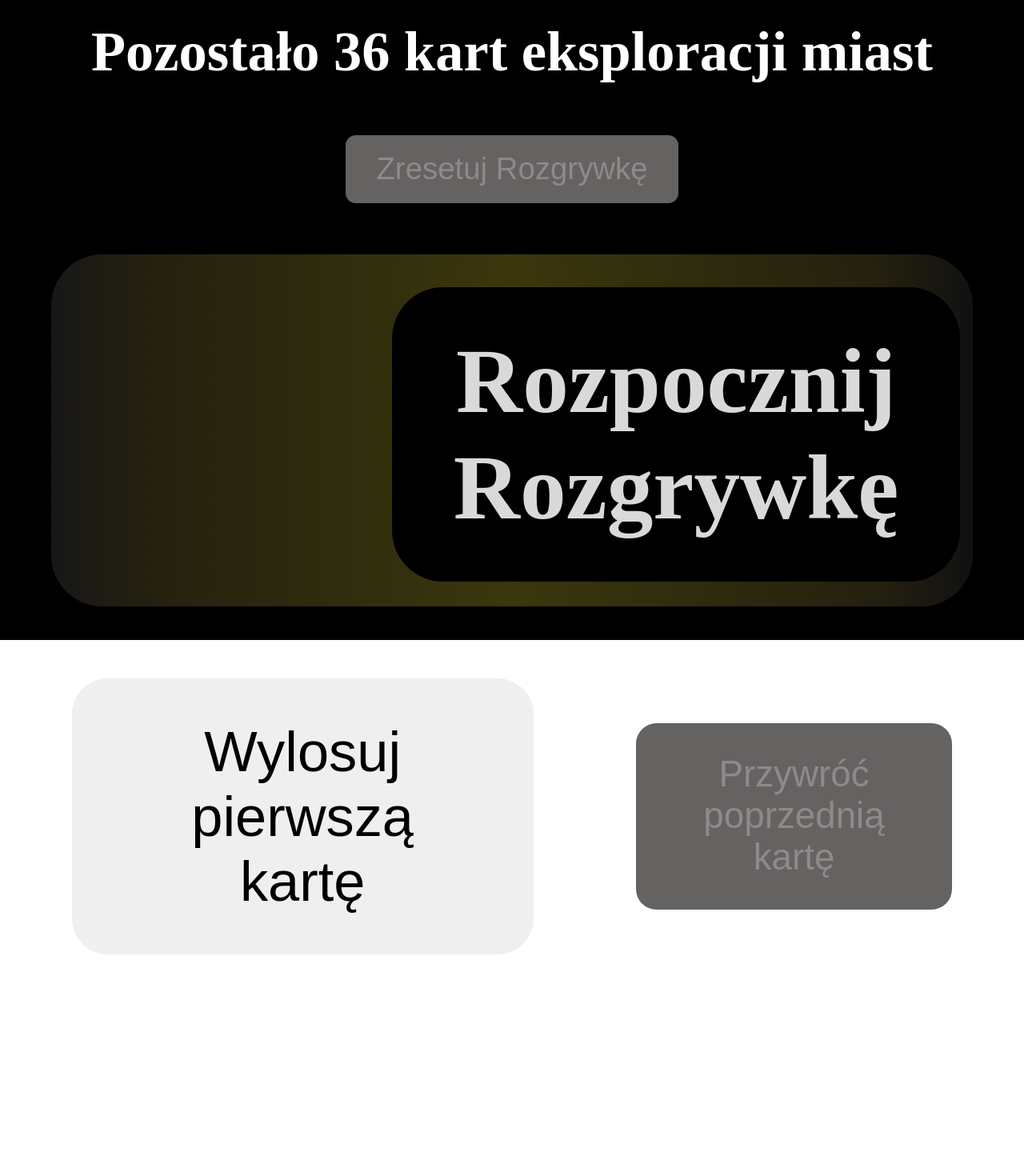
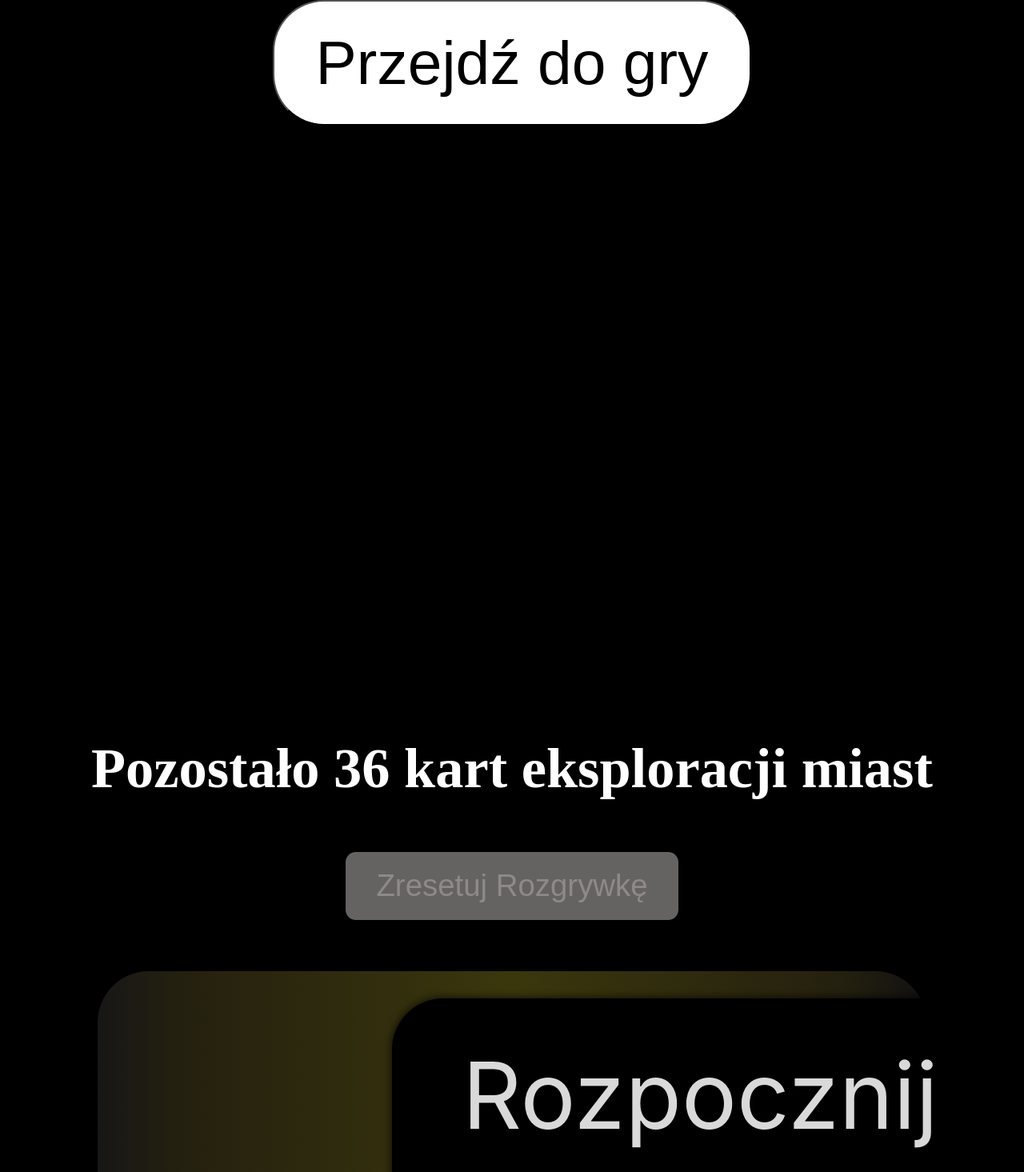
Before and after one commit to BunS16547/wiedzmin-karty, a React (Vite) app: page / in a window 1280 px wide. Shown: the top 1465 px of the page at 80% size. Before the commit the page ends 1219 px from the top, so only its background shows below. Built offline with nearby package versions, Linux system fonts and the light colour scheme.

Commit message:
dawid to pedał

```diff
--- a/src/App.css
+++ b/src/App.css
@@ -4,9 +4,35 @@
     box-sizing: border-box;
 }
 
+.button-start-wrapper {
+    width: 100%;
+    height: 15vh;
+
+    display: grid;
+    place-items: center;
+    background-color: black;
+}
+
+.go-to-app {
+    font-size: 6vw;
+    padding: 2.5vw 4vw;
+
+    background-color: white;
+
+    border-radius: 5vw;
+    z-index: 100;
+
+    & a {
+        text-decoration: none;
+        color: black;
+    }
+}
+
 .main-container {
+    padding: 100vh 5vw 10vh;
+
     width: 100%;
-    height: 100vh;
+    min-height: 100vh;
     position: relative;
 
     background-color: black;
@@ -17,8 +43,6 @@
     align-items: center;
     gap: 5vw;
 
-    padding: 3vh 5vw;
-    margin: 0;
 
     main {
         display: flex;
@@ -31,17 +55,6 @@
         font-size: 5.5vw;
         text-align: center;
         color: white;
-    }
-
-    .card-wrapper {
-        width: 100%;
-        height: 55vh;
-
-        display: flex;
-        align-items: center;
-        justify-content: center;
-
-        border-radius: 5vw;
     }
 
     button {
@@ -70,33 +83,45 @@
         justify-content: center;
 
         gap: 10vw;
-        font-size: 5.5vw;
-
+        font-size: 5vw;
 
         padding: 0 2vw 2vw;
     }
 
     .roll-next-card {
-        padding: 4vw 6vw;
+        padding: 3vw 4vw;
         font-size: 1em;
         border-radius: 3.5vw;
+        background-image: radial-gradient(circle,
+        rgba(246, 246, 77, 0.55) 25%,
+        rgba(255, 247, 0, 0.55)
+        );
+        box-shadow: 2px 2px 12px rgba(255, 255, 0, 0.45), -2px -2px 12px rgba(255, 255, 0, 0.45);
+        color: white;
+        background-color: rgba(255, 255, 0, 0.45);
 
         &:active {
             color: white;
-            background-color: #494747;
+            background-color: rgba(255, 183, 0, 0.75);
             box-shadow: 1px 1px 6px rgba(82, 80, 80, 0.5), -1px -1px 6px rgba(82, 80, 80, 0.5);
         }
     }
 
     .show-previous-card {
-        padding: 3vw 3vw;
-        font-size: 0.65em;
+        padding: 2.5vw 4vw;
+        font-size: 0.6em;
         border-radius: 2vw;
-        background-color: #a87309;
         color: white;
 
+        background-image: radial-gradient(circle,
+        rgba(7, 91, 232, 0.55) 25%,
+        rgba(7, 74, 171, 0.55)
+        );
+        box-shadow: 2px 2px 12px rgba(22, 54, 152, 0.45), -2px -2px 12px rgba(12, 72, 175, 0.45);
+        background-color: rgba(0, 94, 255, 0.45);
+
         &:active {
-            background-color: #abab0d;
+            background-color: #04efe6;
             box-shadow: 1px 1px 12px rgba(91, 73, 1, 0.5), -1px -1px 12px rgba(91, 73, 1, 0.5);
         }
     }
@@ -104,6 +129,20 @@
     .roll-next-card:disabled, .show-previous-card:disabled, .reset-game:disabled {
         background-color: #656262;
         color: #8f8989;
+        background-image: none;
+        box-shadow: none;
+    }
+
+    .card-wrapper {
+        width: 90%;
+        height: 55vh;
+        margin: 0 auto;
+
+        display: flex;
+        align-items: center;
+        justify-content: center;
+
+        border-radius: 5vw;
     }
 
     .card {
@@ -126,23 +165,29 @@
         aspect-ratio: 1 / 1.5;
 
         @media (max-width: 600px) {
-            width: 70%;
+            width: 90%;
         }
-
-        width: clamp(150px, 60%, 300px);
-
+        width: clamp(150px, 70%, 300px);
 
         display: grid;
         place-items: center;
 
-        & h1 {
+        & button {
             color: rgba(255, 255, 255, 0.85);
+            font-family: Inter, sans-serif;
             font-size: 9vw;
             text-align: center;
 
             background-color: black;
             border-radius: 5vw;
-            padding: 4vw 6vw;
+            padding: 4vw 6.5vw;
+            box-shadow: 2px 2px 10px rgba(0, 0, 0, 0.45), -2px -2px 10px rgba(0, 0, 0, 0.45);
+
+            &:active {
+                background-color: white;
+                color: black;
+                box-shadow: 2px 2px 10px rgba(255, 255, 255, 0.45), -2px -2px 10px rgba(255, 255, 255, 0.45);
+            }
         }
 
         & img {
--- a/src/App.tsx
+++ b/src/App.tsx
@@ -83,8 +83,16 @@ function App() {
 		: "Nie pozostały żadne inne karty";
 
 	return (
-		<div className={"main-container"}>
-			<h1 className={"info-text"}>
+
+		<>
+			<div className={"button-start-wrapper"}>
+				<button className={"go-to-app"}>
+					<a href={"#info-text"}>Przejdź do gry</a>
+				</button>
+			</div>
+
+			<div className={"main-container"} id={"main-container"}>
+				<h1 className={"info-text"} id={"info-text"}>
 					{textMessage}
 				</h1>
 
@@ -94,23 +102,25 @@ function App() {
 
 				<main>
 					<div className={"card-wrapper"}>
-					<Card cardNumber={cardNumber}/>
+						<Card cardNumber={cardNumber} rollNextCard={rollNextCard}/>
 					</div>
 
 					<div className={"action-buttons"}>
 						<button className={"roll-next-card"} onClick={rollNextCard}
-					        disabled={cardCounter == 0 || !canClick}>
-						Wylosuj {cardCounter == 36 ? "pierwszą" : "następną"} kartę
+						        disabled={cardCounter == 0 || cardCounter == 36 || !canClick}>
+							Wylosuj kartę
 						</button>
 
 						<button className={"show-previous-card"} onClick={showPreviousCard}
 						        disabled={cardCounter >= 35 || !canClick}>
-						Przywróć poprzednią kartę
+							Przywróć kartę
 						</button>
 
 					</div>
 				</main>
 			</div>
+		</>
+
 	)
 }
 
--- a/src/Card.tsx
+++ b/src/Card.tsx
@@ -1,4 +1,8 @@
-export default function Card({cardNumber}: { cardNumber: number }) {
+import type {MouseEventHandler} from "react";
+
+export default function Card(
+	{cardNumber, rollNextCard}:
+	{ cardNumber: number, rollNextCard: MouseEventHandler }) {
 	const cardPathPlaceholder = `${import.meta.env.BASE_URL}karty/karta-X.png`;
 	const cardPath = cardPathPlaceholder.replace("X", String(cardNumber));
 	const cardAlt = "karta-wiedzmin-" + cardNumber;
@@ -9,9 +13,9 @@ export default function Card({cardNumber}: { cardNumber: number }) {
 				{
 					cardNumber == 0
 						? (
-							<h1>
+							<button onClick={rollNextCard}>
 								Rozpocznij Rozgrywkę
-							</h1>
+							</button>
 						)
 						: (
 							<img src={cardPath} alt={cardAlt}/>
```
Lines whose indentation alone changed are shown as unchanged.
